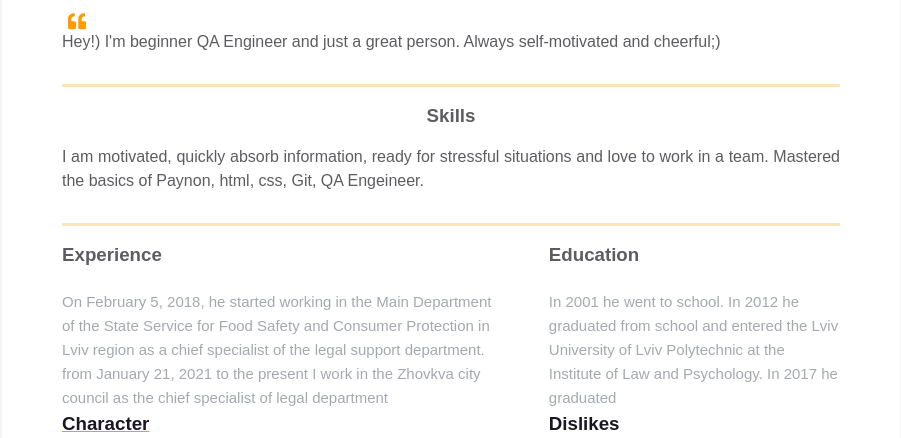
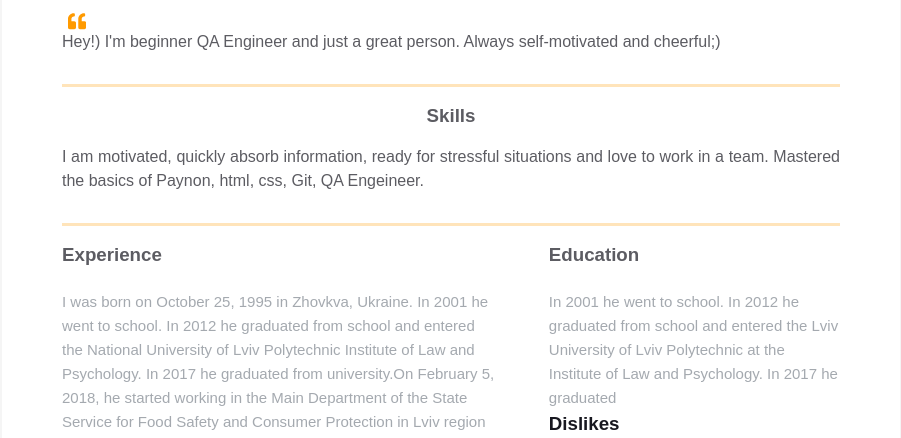
Before and after one commit to HnidetsNazar/firs_work, a plain HTML site: page index.html in a window 1280 px wide. Shown: the part 338-776 px from the top of the page, without its empty margins (189-1090 px from the left). Drawn offline with Linux system fonts and the light colour scheme.

Commit message:
Change Experience

```diff
--- a/index.html
+++ b/index.html
@@ -126,7 +126,11 @@
                 <div class="experiences__company">
                   <div class="experiences__company-header">
                     <span class="experiences__company-header-durability"
-                      >On February 5, 2018, he started working in the Main Department
+                      >I was born on October 25, 1995 in Zhovkva, Ukraine.
+                      In 2001 he went to school.
+                      In 2012 he graduated from school and entered the National University of
+                      Lviv Polytechnic Institute of Law and Psychology.
+                      In 2017 he graduated from university.On February 5, 2018, he started working in the Main Department
                       of the State Service for Food Safety and Consumer Protection in Lviv
                       region as a chief specialist of the legal support department.
                       from January 21, 2021 to the present I work in the Zhovkva city council as
```
